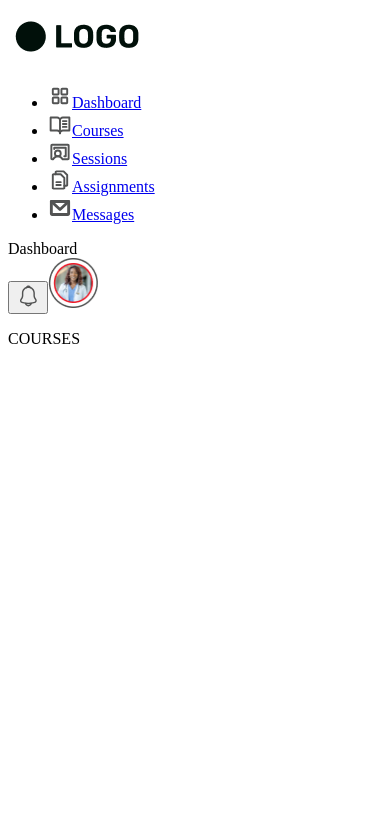
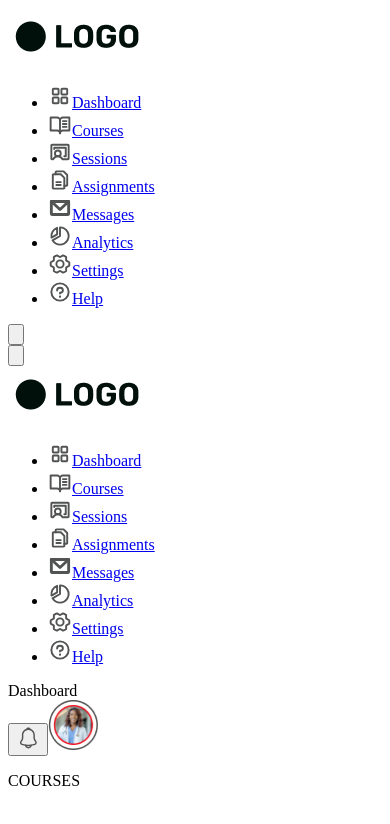
Before and after one commit to Omolara5861/superstar-mentors, a Next.js app: page /mentee-dashboard/courses/Courses in a window 390 px wide. Shown: the top 824 px of the page. Built offline with nearby package versions, Linux system fonts and the light colour scheme.

Commit message:
style: :iphone: Make sidebar responsive

```diff
--- a/src/app/globals.css
+++ b/src/app/globals.css
@@ -129,7 +129,12 @@ h3 {
   border-radius: 15px;
   padding: 40px;
   border: 1px solid;
-  }
+}
+
+.sidebar {
+  border-right: 2px solid var(--small-button, #F5F5F5);
+  box-shadow: 2px 0px 2px 0px #0000000D;
+}
 
 @layer utilities {
   .text-balance {
--- a/src/components/mentee-dashboard/sidebar/Sidebar.tsx
+++ b/src/components/mentee-dashboard/sidebar/Sidebar.tsx
@@ -1,46 +1,139 @@
+"use client"
 import Image from 'next/image';
 import Link from 'next/link';
+import { useEffect, useState } from 'react';
 
 const Sidebar = () => {
+    const [isOpen, setIsOpen] = useState(false);
+
+    // Toggle Sidebar Open/Close
+    const toggleSidebar = () => {
+        setIsOpen(!isOpen);
+    };
+
+    // Close sidebar if user clicks outside
+    const handleClickOutside = (event: MouseEvent) => {
+        if (event.target instanceof Element && !event.target.closest('.sidebar') && isOpen) {
+            setIsOpen(false);
+        }
+    };
+
+    // Close sidebar if the user presses Escape
+    const handleEscapeKey = (event: KeyboardEvent) => {
+        if (event.key === 'Escape' && isOpen) {
+            setIsOpen(false);
+        }
+    };
+
+    useEffect(() => {
+        // Listen for outside clicks
+        document.addEventListener('click', handleClickOutside);
+
+        // Listen for Escape key press
+        document.addEventListener('keydown', handleEscapeKey);
+
+        // Cleanup event listeners on component unmount
+        return () => {
+            document.removeEventListener('click', handleClickOutside);
+            document.removeEventListener('keydown', handleEscapeKey);
+        };
+    }, [isOpen]);
+
+    const links = [
+        { href: '/mentee-dashboard', src: '/dashboard/dashboard.svg', alt: 'Dashboard Icon', text: 'Dashboard' },
+        { href: '/mentee-dashboard/courses', src: '/dashboard/courses.svg', alt: 'Courses Icon', text: 'Courses' },
+        { href: '/mentee-dashboard/sessions', src: '/dashboard/session.svg', alt: 'Sessions Icon', text: 'Sessions' },
+        { href: '/mentee-dashboard/assignments', src: '/dashboard/assignment.svg', alt: 'Assignment Icon', text: 'Assignments' },
+        { href: '/mentee-dashboard/messages', src: '/dashboard/message.svg', alt: 'Message Icon', text: 'Messages' },
+        { href: '/mentee-dashboard/analytics', src: '/dashboard/analysis.svg', alt: 'Analysis Icon', text: 'Analytics' },
+        { href: '/mentee-dashboard/settings', src: '/dashboard/settings.svg', alt: 'Settings Icon', text: 'Settings' },
+        { href: '/mentee-dashboard/help-center', src: '/dashboard/help.svg', alt: 'Help Icon', text: 'Help' }
+    ];
+
     return (
-        <div className="w-64 h-screen bg-gray-100 p-4">
+        <div className='lg:w-1/5'>
+            <div className="w-1/5 h-screen bg-white p-4 sidebar hidden lg:block fixed">
                 <div className="mb-10">
                     <Image width={172} height={56} src="/f-logo.png" alt="Footer Logo" />
                 </div>
                 <nav>
                     <ul>
-                    <li className="mb-6">
-                        <Link className="flex items-center text-gray-600 hover:text-green-500" href="/mentee-dashboard">
-                            <Image width={24} height={24} src="/dashboard/dashboard.svg" alt="Dashboard Icon" />
-                            <span className="ml-3">Dashboard</span>
+                        {links.map(link => (
+                            <li className="mb-6" key={link.href}>
+                                <Link className="flex items-center text-gray-600 hover:text-green-500" href={link.href}>
+                                    <Image width={24} height={24} src={link.src} alt={link.alt} />
+                                    <span className="ml-3">{link.text}</span>
                                 </Link>
                             </li>
-                    <li className="mb-6">
-                        <Link className="flex items-center text-gray-600 hover:text-green-500" href="/mentee-dashboard/courses">
-                            <Image width={24} height={24} src="/dashboard/courses.svg" alt="Courses Icon" />
-                            <span className="ml-3">Courses</span>
+                        ))}
+                    </ul>
+                </nav>
+            </div>
+            {/* Mobile Sidebar and Toggle */}
+            <div className="lg:hidden">
+                {/* Mobile Menu Button */}
+                <button
+                    onClick={toggleSidebar}
+                    className="p-4 text-gray-700 focus:outline-none"
+                >
+                    <svg
+                        xmlns="http://www.w3.org/2000/svg"
+                        className="h-6 w-6"
+                        fill="none"
+                        viewBox="0 0 24 24"
+                        stroke="currentColor"
+                    >
+                        <path
+                            strokeLinecap="round"
+                            strokeLinejoin="round"
+                            strokeWidth={2}
+                            d="M4 6h16M4 12h16m-7 6h7"
+                        />
+                    </svg>
+                </button>
+
+                {/* Mobile Sidebar */}
+                <div
+                    className={`fixed inset-y-0 left-0 w-64 bg-white p-4 transform ${isOpen ? 'translate-x-0' : '-translate-x-full'
+                        } transition-transform duration-300 ease-in-out`}
+                >
+                    {/* Close Button */}
+                    <button
+                        onClick={toggleSidebar}
+                        className="absolute top-8 right-4 text-gray-500"
+                    >
+                        <svg
+                            xmlns="http://www.w3.org/2000/svg"
+                            className="h-6 w-6"
+                            fill="none"
+                            viewBox="0 0 24 24"
+                            stroke="currentColor"
+                        >
+                            <path
+                                strokeLinecap="round"
+                                strokeLinejoin="round"
+                                strokeWidth={2}
+                                d="M6 18L18 6M6 6l12 12"
+                            />
+                        </svg>
+                    </button>
+                    <div className="mb-10">
+                        <Image width={172} height={56} src="/f-logo.png" alt="Footer Logo" />
+                    </div>
+                    <nav>
+                        <ul>
+                            {links.map(link => (
+                                <li className="mb-6" key={link.href}>
+                                    <Link className="flex items-center text-gray-600 hover:text-green-500" href={link.href}>
+                                        <Image width={24} height={24} src={link.src} alt={link.alt} />
+                                        <span className="ml-3">{link.text}</span>
                                     </Link>
                                 </li>
-                    <li className="mb-6">
-                        <Link className="flex items-center text-gray-600 hover:text-green-500" href="/mentee-dashboard/sessions">
-                            <Image width={24} height={24} src="/dashboard/session.svg" alt="Sessions Icon" />
-                            <span className="ml-3">Sessions</span>
-                        </Link>
-                    </li>
-                    <li className="mb-6">
-                        <Link className="flex items-center text-gray-600 hover:text-green-500" href="/mentee-dashboard/assignments">
-                            <Image width={24} height={24} src="/dashboard/assignment.svg" alt="Assignment Icon" />
-                            <span className="ml-3">Assignments</span>
-                        </Link>
-                    </li>
-                    <li className="mb-6">
-                        <Link className="flex items-center text-gray-600 hover:text-green-500" href="/mentee-dashboard/messages">
-                            <Image width={24} height={24} src="/dashboard/message.svg" alt="Message Icon" />
-                            <span className="ml-3">Messages</span>
-                        </Link>
-                    </li>
+                            ))}
                         </ul>
                     </nav>
+                </div>
+            </div>
         </div>
     );
 };
```
Lines whose indentation alone changed are shown as unchanged.
